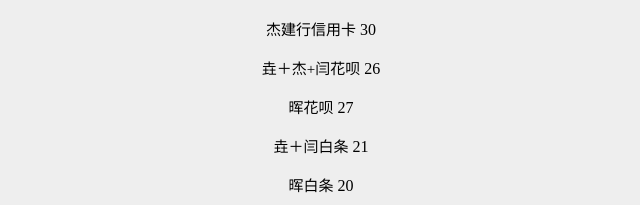
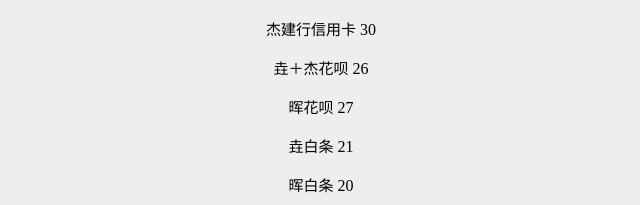
Before and after one commit to xiyaoeva/FamilyCreditcard, a plain HTML site: page index.html in a window 1280 px wide. Shown: the part 254-459 px from the top of the page, without its empty margins (319-959 px from the left). Drawn offline with Linux system fonts and the light colour scheme.

Commit message:
Update index.html

```diff
--- a/index.html
+++ b/index.html
@@ -31,13 +31,13 @@
 			<p style="font-size:15px">杰建行信用卡</p>
 			<p id="6"></p>
 			<br><br>
-			<p style="font-size:15px">垚＋杰+闫花呗</p>
+			<p style="font-size:15px">垚＋杰花呗</p>
 			<p id="7"></p>
 			<br><br>
 			<p style="font-size:15px">晖花呗</p>
 			<p id="8"></p>
 			<br><br>
-			<p style="font-size:15px">垚＋闫白条</p>
+			<p style="font-size:15px">垚白条</p>
 			<p id="9"></p>
 			<br><br>
 			<p style="font-size:15px">晖白条</p>
```
